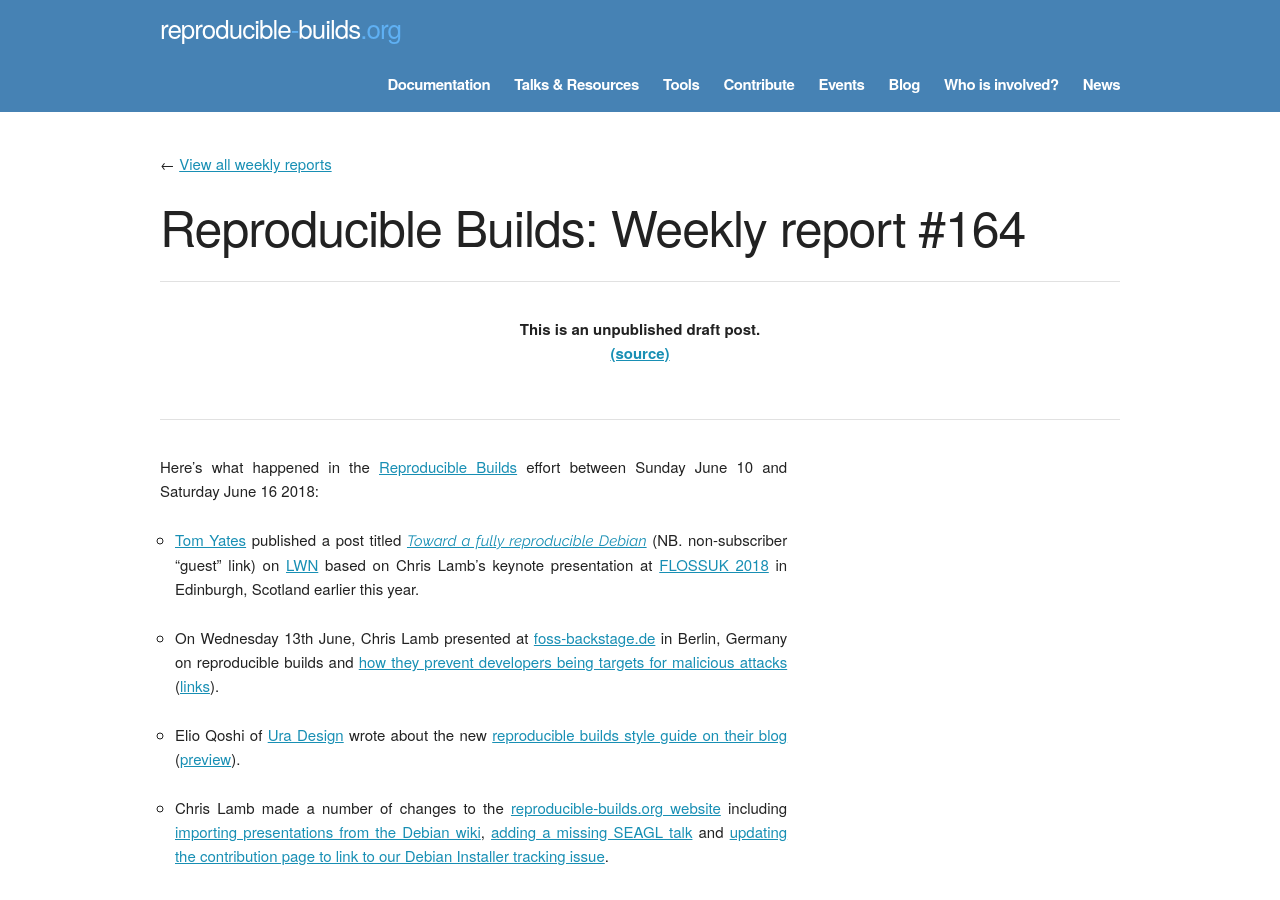
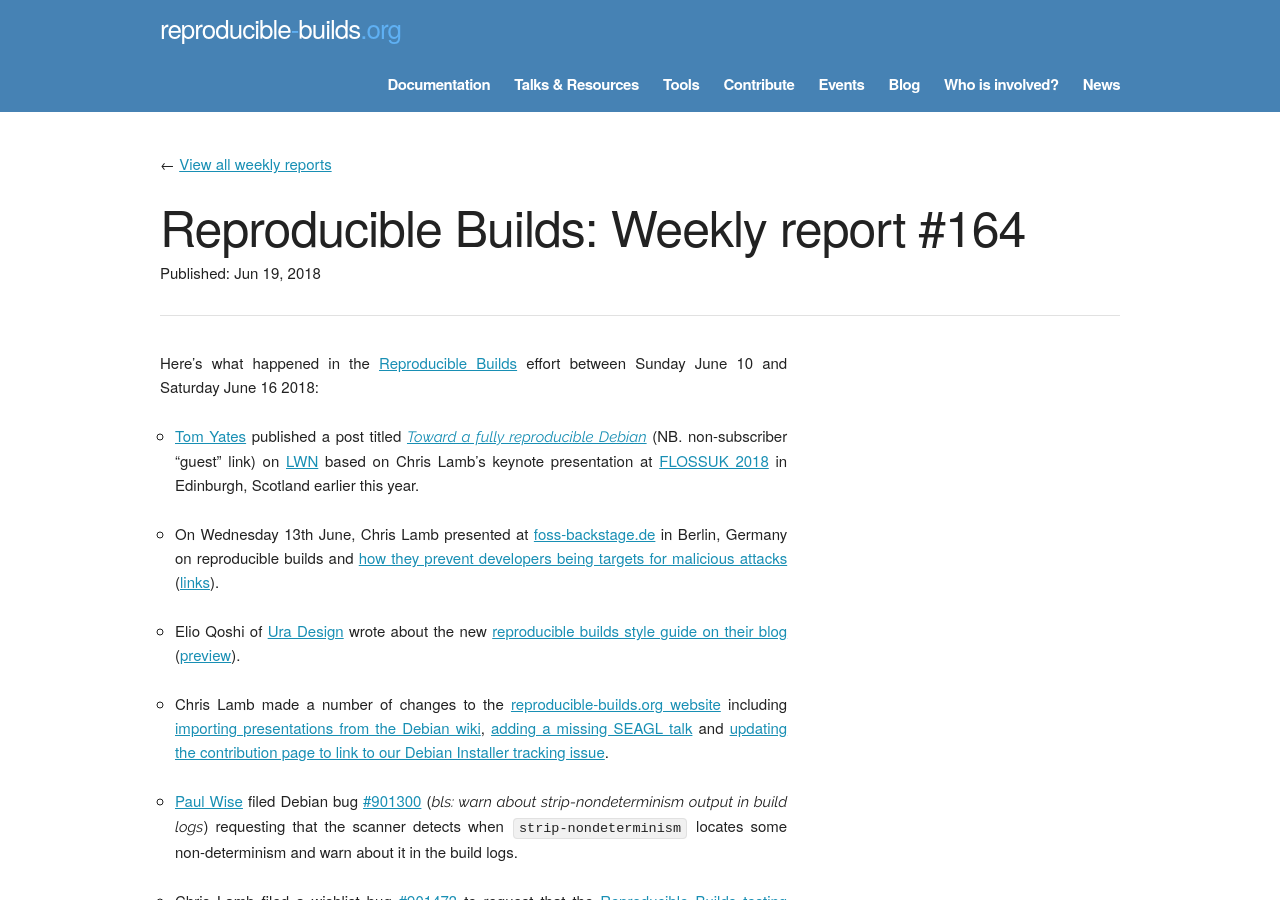
Before and after one commit to prototypefund/reproducible-website, a Jekyll site: the page built from _blog/posts/164.md, in a window 1280 px wide and 900 px high. Built offline with Jekyll 4.4.1, drawn with Linux system fonts in a browser that asks for light colours; some web fonts are replaced.

Commit message:
published as https://reproducible-builds.org/blog/posts/164/

```diff
--- a/_blog/posts/164.md
+++ b/_blog/posts/164.md
@@ -1,6 +1,7 @@
 ---
 layout: blog
 week: 164
+published: 2018-06-19 07:40:40
 ---
 
 Here's what happened in the [Reproducible Builds](https://reproducible-builds.org) effort between Sunday June 10 and Saturday June 16 2018:
```
